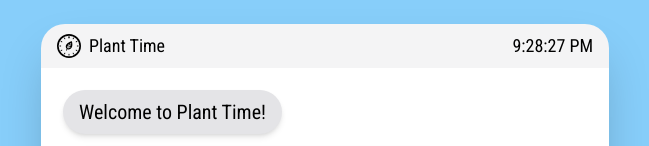
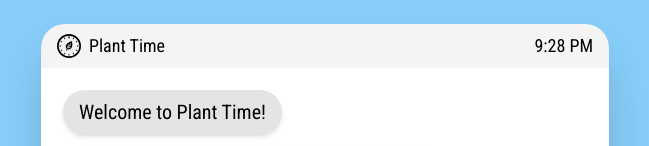
Before and after one commit to jkr-team/plant-time-web, a Next.js app: page / in a window 1280 px wide. Shown: the top 146 px of the page, without its empty margins (315-964 px from the left). Built offline with nearby package versions, Linux system fonts and the light colour scheme.

Commit message:
only display hours and minutes in DigitalClock.tsx

```diff
--- a/src/components/DigitalClock.tsx
+++ b/src/components/DigitalClock.tsx
@@ -2,7 +2,11 @@ import React from 'react';
 import { useTime } from '../hooks/useTime';
 
 export default function DigitalClock() {
-  const time = useTime('second');
+  const time = useTime('minute');
 
-  return <span suppressHydrationWarning={true}>{time.toLocaleTimeString()}</span>;
+  return (
+    <span suppressHydrationWarning={true}>
+      {time.toLocaleTimeString(undefined, { hour: 'numeric', minute: '2-digit' })}
+    </span>
+  );
 }
```
